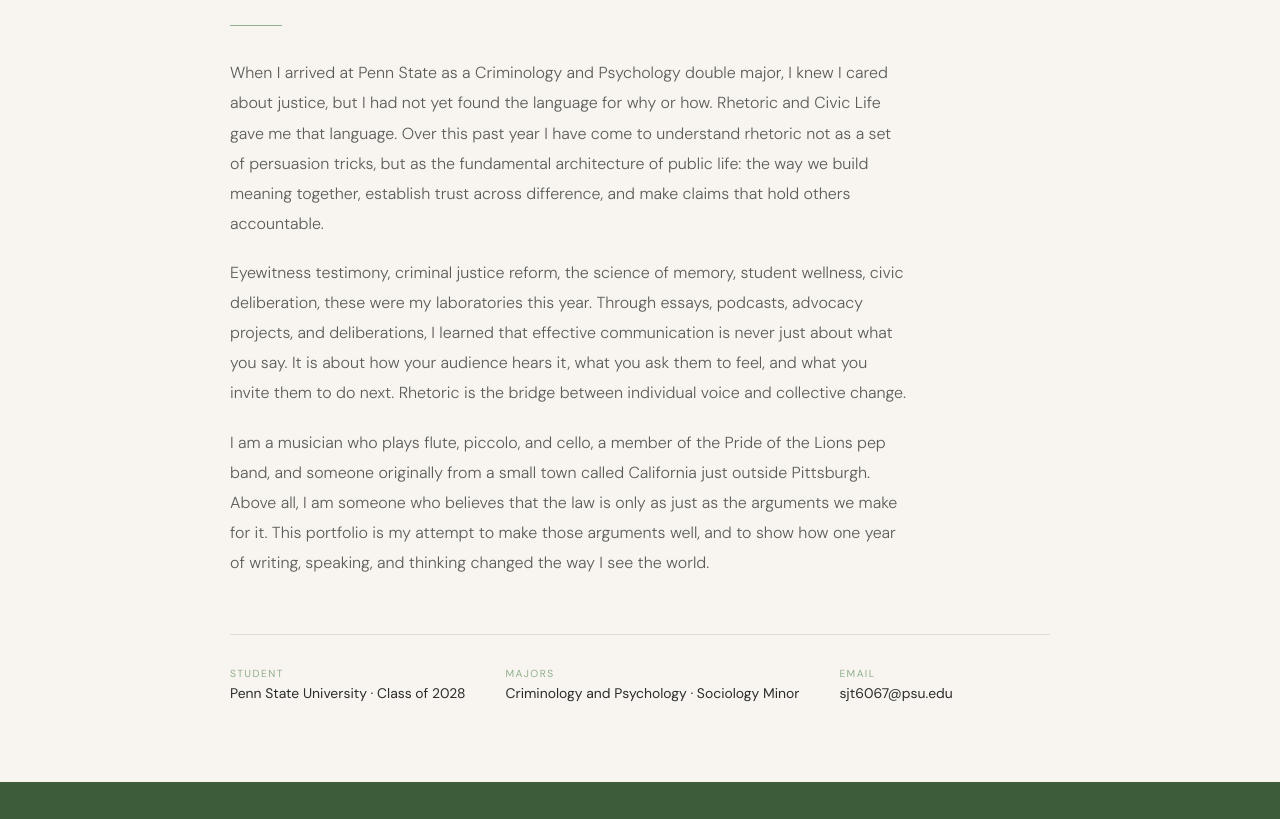
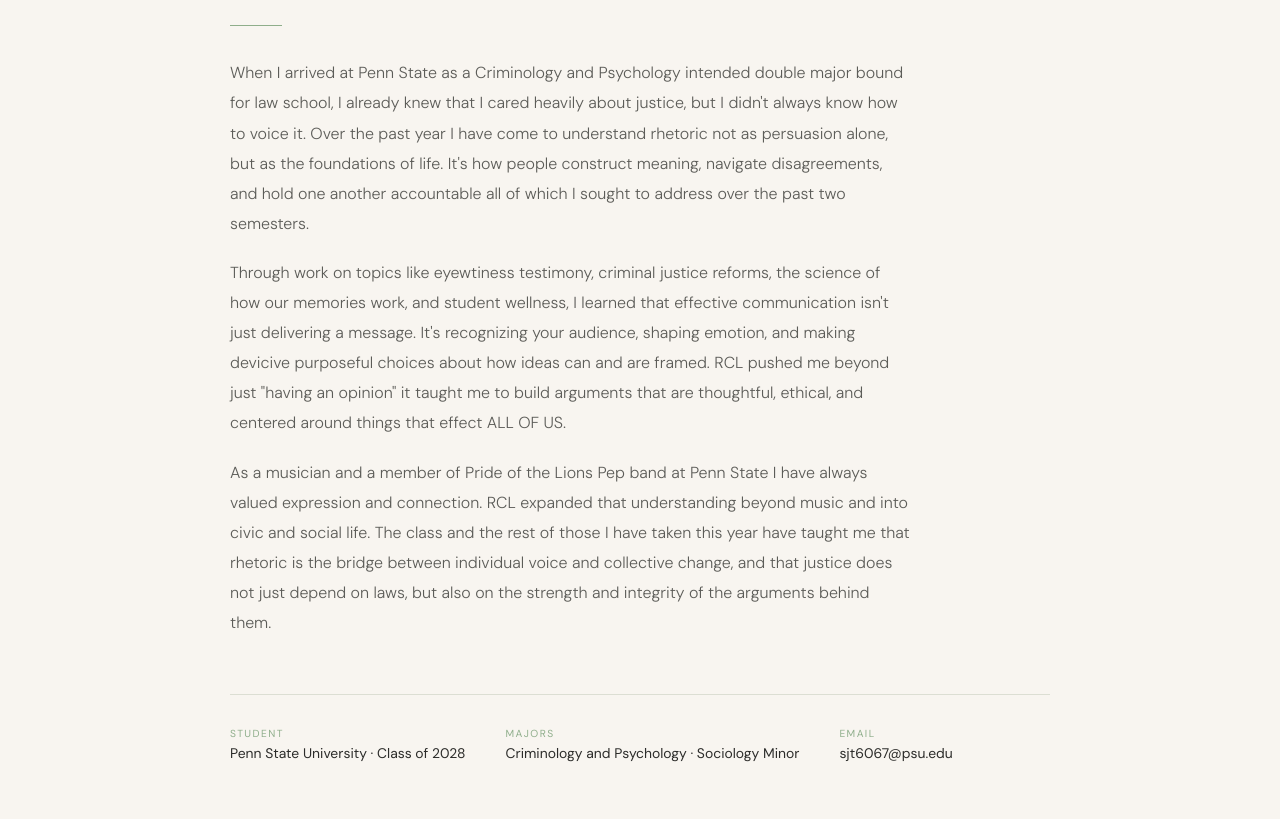
Before and after one commit to saratucher-art/sara.tucher-e-portfolio., a plain HTML site: page index.html in a window 1280 px wide. Shown: the part 433-1252 px from the top of the page. Drawn offline with nearby package versions, Linux system fonts and the light colour scheme.

Commit message:
Update index.html

```diff
--- a/index.html
+++ b/index.html
@@ -200,9 +200,9 @@ footer a:hover { color:rgba(255,255,255,0.9); }
     <h1>Words, <em>Arguments,</em><br>and the Art of<br><em>Being Heard</em></h1>
     <div class="hero-line"></div>
     <div class="hero-bio">
-      <p>When I arrived at Penn State as a Criminology and Psychology double major, I knew I cared about justice, but I had not yet found the language for why or how. Rhetoric and Civic Life gave me that language. Over this past year I have come to understand rhetoric not as a set of persuasion tricks, but as the fundamental architecture of public life: the way we build meaning together, establish trust across difference, and make claims that hold others accountable.</p>
-      <p>Eyewitness testimony, criminal justice reform, the science of memory, student wellness, civic deliberation, these were my laboratories this year. Through essays, podcasts, advocacy projects, and deliberations, I learned that effective communication is never just about what you say. It is about how your audience hears it, what you ask them to feel, and what you invite them to do next. Rhetoric is the bridge between individual voice and collective change.</p>
-      <p>I am a musician who plays flute, piccolo, and cello, a member of the Pride of the Lions pep band, and someone originally from a small town called California just outside Pittsburgh. Above all, I am someone who believes that the law is only as just as the arguments we make for it. This portfolio is my attempt to make those arguments well, and to show how one year of writing, speaking, and thinking changed the way I see the world.</p>
+      <p>When I arrived at Penn State as a Criminology and Psychology intended double major bound for law school, I already knew that I cared heavily about justice, but I didn't always know how to voice it. Over the past year I have come to understand rhetoric not as persuasion alone, but as the foundations of life. It's how people construct meaning, navigate disagreements, and hold one another accountable all of which I sought to address over the past two semesters.</p>
+      <p>Through work on topics like eyewtiness testimony, criminal justice reforms, the science of how our memories work, and student wellness, I learned that effective communication isn't just delivering a message. It's recognizing your audience, shaping emotion, and making devicive purposeful choices about how ideas can and are framed. RCL pushed me beyond just "having an opinion" it taught me to build arguments that are thoughtful, ethical, and centered around things that effect ALL OF US. </p>
+      <p>As a musician and a member of Pride of the Lions Pep band at Penn State I have always valued expression and connection. RCL expanded that understanding beyond music and into civic and social life. The class and the rest of those I have taken this year have taught me that rhetoric is the bridge between individual voice and collective change, and that justice does not just depend on laws, but also on the strength and integrity of the arguments behind them. </p>
     </div>
     <div class="contact-strip">
       <div class="contact-item">
```
